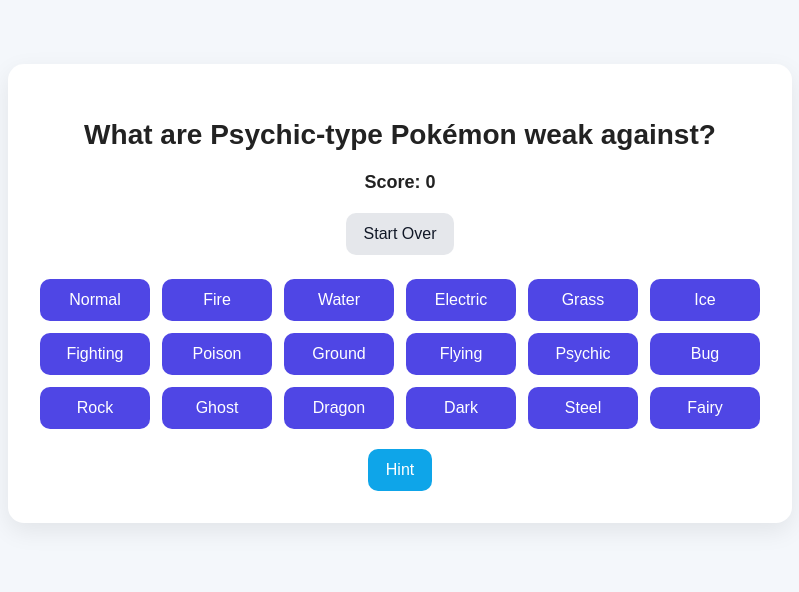
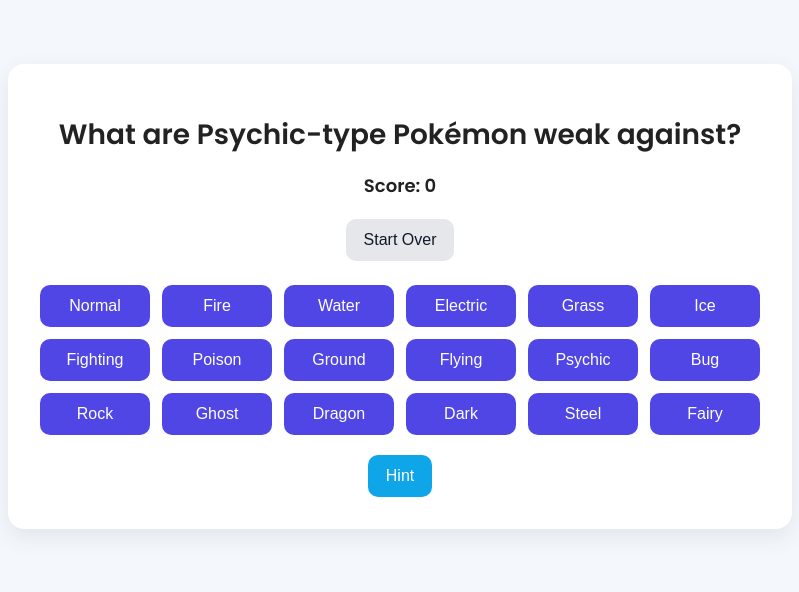
Before and after one commit to senafunakubo/poke-type-game, a Flask app: page / in a window 1280 px wide. Shown: the top 592 px of the page, without its empty margins (240-1039 px from the left). Run offline with Flask 3, Linux system fonts and the light colour scheme.

Commit message:
Change font-family

```diff
--- a/static/style.css
+++ b/static/style.css
@@ -1,5 +1,5 @@
 body {
-  font-family: Arial, sans-serif;
+  font-family: 'Poppins', sans-serif;
   background: #f4f7fb;
   margin: 0;
   padding: 24px;
--- a/templates/index.html
+++ b/templates/index.html
@@ -4,6 +4,7 @@
   <meta charset="UTF-8">
   <title>Pokemon Type Game</title>
   <link rel="stylesheet" href="{{ url_for('static', filename='style.css') }}">
+  <link href="https://fonts.googleapis.com/css2?family=Poppins:wght@400;600&display=swap" rel="stylesheet">
 </head>
 <body>
   <div class="container">
```
